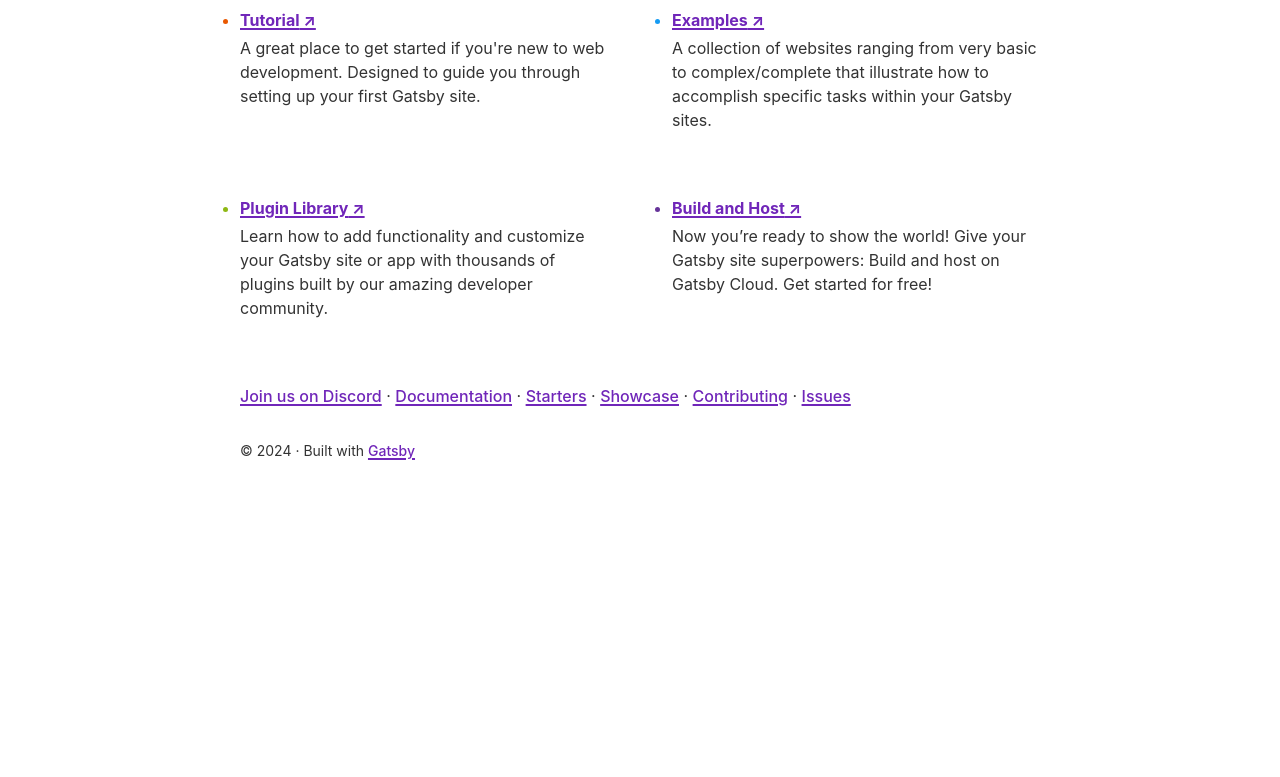
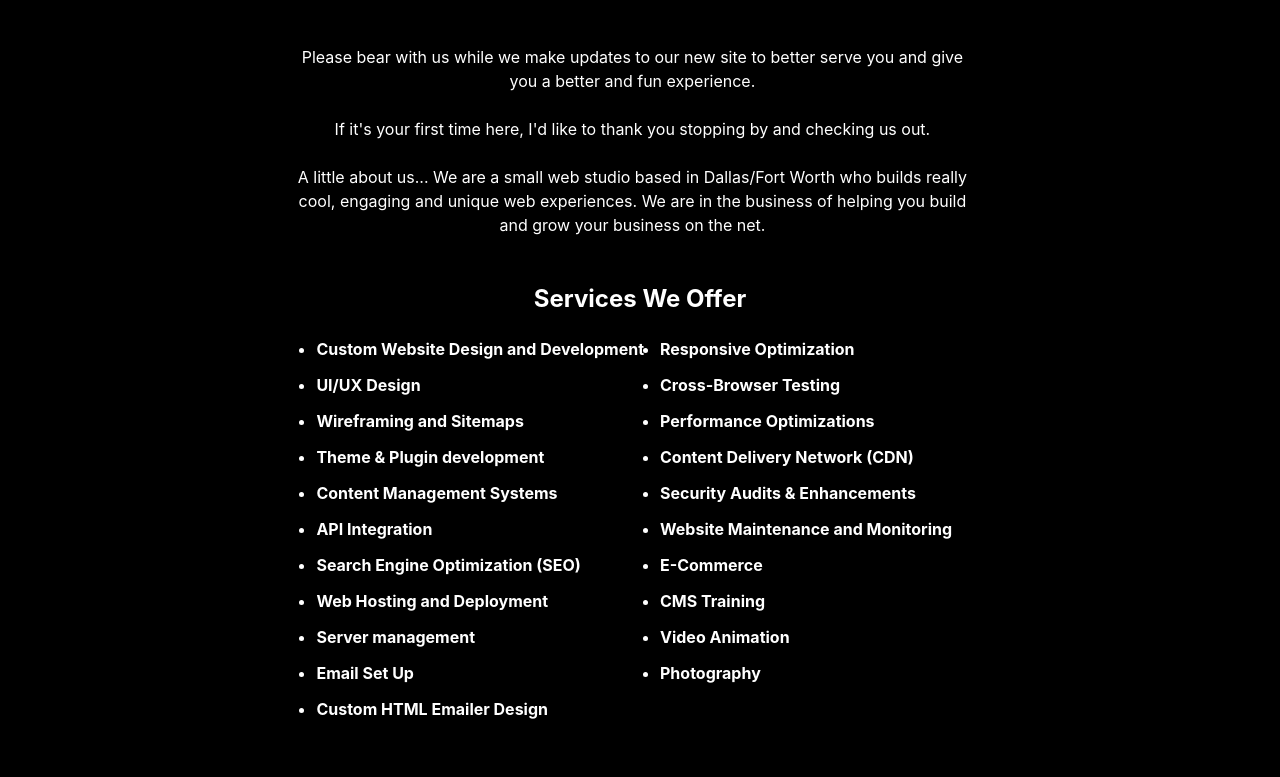
Before and after one commit to openbracketdevelopment/Openbracket, a Gatsby site: page / in a window 1280 px wide. Shown: the part 366-1143 px from the top of the page. Before the commit the page ends 859 px from the top, so only its background shows below. Built offline with nearby package versions, Linux system fonts and the light colour scheme; Gatsby itself is replaced by a stand-in of ours.

Commit message:
updates openbracket splash page

```diff
--- a/src/components/index.module.css
+++ b/src/components/index.module.css
@@ -47,6 +47,11 @@
 .textCenter {
   text-align: center;
 }
+.contentCenter{
+  margin:0 auto;
+  display:grid;
+  justify-content: center;
+}
 
 .intro {
   max-width: none;
--- a/src/components/layout.css
+++ b/src/components/layout.css
@@ -1,7 +1,7 @@
 :root {
   --border-radius: 4px;
-  --color-text: #333;
-  --color-primary: #7026b9;
+  --color-text: #fff;
+  --color-primary: #de3736;
   --color-code-bg: #fff4db;
   --color-code: #8a6534;
   --font-sans: -apple-system, BlinkMacSystemFont, "Segoe UI", Helvetica, Arial,
@@ -32,6 +32,7 @@ html {
   font-size: var(--font-md);
   line-height: var(--line-height-normal);
   overflow-y: scroll;
+  background:#000000;
 }
 body {
   -moz-osx-font-smoothing: grayscale;
@@ -128,9 +129,21 @@ p {
 }
 ul,
 ol {
+  font-weight:bold;
+  text-align:left;
   margin-left: var(--space-4);
   list-style-position: outside;
   list-style-image: none;
+}
+@media screen and (min-width:550px) {
+  ul{
+    columns: 2;
+  -webkit-columns: 2;
+  -moz-columns: 2;
+  }
+}
+ul{
+
 }
 pre {
   margin-left: 0;
--- a/src/components/layout.js
+++ b/src/components/layout.js
@@ -24,7 +24,7 @@ const Layout = ({ children }) => {
 
   return (
     <>
-      <Header siteTitle={data.site.siteMetadata?.title || `Title`} />
+      {/* <Header siteTitle={data.site.siteMetadata?.title || `Title`} /> */}
       <div
         style={{
           margin: `0 auto`,
@@ -33,7 +33,7 @@ const Layout = ({ children }) => {
         }}
       >
         <main>{children}</main>
-        <footer
+        {/* <footer
           style={{
             marginTop: `var(--space-5)`,
             fontSize: `var(--font-sm)`,
@@ -42,7 +42,7 @@ const Layout = ({ children }) => {
           © {new Date().getFullYear()} &middot; Built with
           {` `}
           <a href="https://www.gatsbyjs.com">Gatsby</a>
-        </footer>
+        </footer> */}
       </div>
     </>
   )
--- a/src/pages/index.js
+++ b/src/pages/index.js
@@ -71,50 +71,60 @@ const utmParameters = `?utm_source=starter&utm_medium=start-page&utm_campaign=de
 
 const IndexPage = () => (
   <Layout>
-    <div className={styles.textCenter}>
-      <StaticImage
-        src="../images/example.png"
-        loading="eager"
-        width={64}
-        quality={95}
-        formats={["auto", "webp", "avif"]}
-        alt=""
-        style={{ marginBottom: `var(--space-3)` }}
-      />
+    <div className={`${styles.textCenter} ${styles.contentCenter}`}>
       <h1>
-        Welcome to <b>Gatsby!</b>
+        <StaticImage
+          src="../images/ob-logo-reversed.png"
+          loading="eager"
+          width={300}
+          quality={95}
+          formats={["auto", "webp", "avif"]}
+          alt="OpenBracket Development"
+          style={{
+            marginBottom: `var(--space-5)`,
+            marginTop: `var(--space-3)`,
+          }}
+        />
       </h1>
-      <p className={styles.intro}>
-        <b>Example pages:</b>{" "}
-        {samplePageLinks.map((link, i) => (
-          <React.Fragment key={link.url}>
-            <Link to={link.url}>{link.text}</Link>
-            {i !== samplePageLinks.length - 1 && <> · </>}
-          </React.Fragment>
-        ))}
-        <br />
-        Edit <code>src/pages/index.js</code> to update this page.
+      <p>
+        Please bear with us while we make updates to our new site to better
+        serve you and give you a better and fun experience.
       </p>
+      <p>
+        If it's your first time here, I'd like to thank you stopping by and
+        checking us out.
+      </p>
+      <p>
+        A little about us... We are a small web studio based in Dallas/Fort
+        Worth who builds really cool, engaging and unique web experiences. We
+        are in the business of helping you build and grow your business on the
+        net.
+      </p>
+      <h2>Services We Offer</h2>
+      <ul>
+        <li>Custom Website Design and Development</li>
+        <li>UI/UX Design</li>
+        <li>Wireframing and Sitemaps</li>
+        <li>Theme & Plugin development</li>
+        <li>Content Management Systems</li>
+        <li>API Integration</li>
+        <li>Search Engine Optimization (SEO)</li>
+        <li>Web Hosting and Deployment</li>
+        <li>Server management</li>
+        <li>Email Set Up</li>
+        <li>Custom HTML Emailer Design</li>
+        <li>Responsive Optimization</li>
+        <li>Cross-Browser Testing</li>
+        <li>Performance Optimizations</li>
+        <li>Content Delivery Network (CDN)</li>
+        <li>Security Audits & Enhancements</li>
+        <li>Website Maintenance and Monitoring</li>
+        <li>E-Commerce</li>
+        <li>CMS Training</li>
+        <li>Video Animation</li>
+        <li>Photography</li>
+      </ul>
     </div>
-    <ul className={styles.list}>
-      {links.map(link => (
-        <li key={link.url} className={styles.listItem}>
-          <a
-            className={styles.listItemLink}
-            href={`${link.url}${utmParameters}`}
-          >
-            {link.text} ↗
-          </a>
-          <p className={styles.listItemDescription}>{link.description}</p>
-        </li>
-      ))}
-    </ul>
-    {moreLinks.map((link, i) => (
-      <React.Fragment key={link.url}>
-        <a href={`${link.url}${utmParameters}`}>{link.text}</a>
-        {i !== moreLinks.length - 1 && <> · </>}
-      </React.Fragment>
-    ))}
   </Layout>
 )
 
```
Also changed, not shown: src/images/ob-logo-reversed.png (added).
